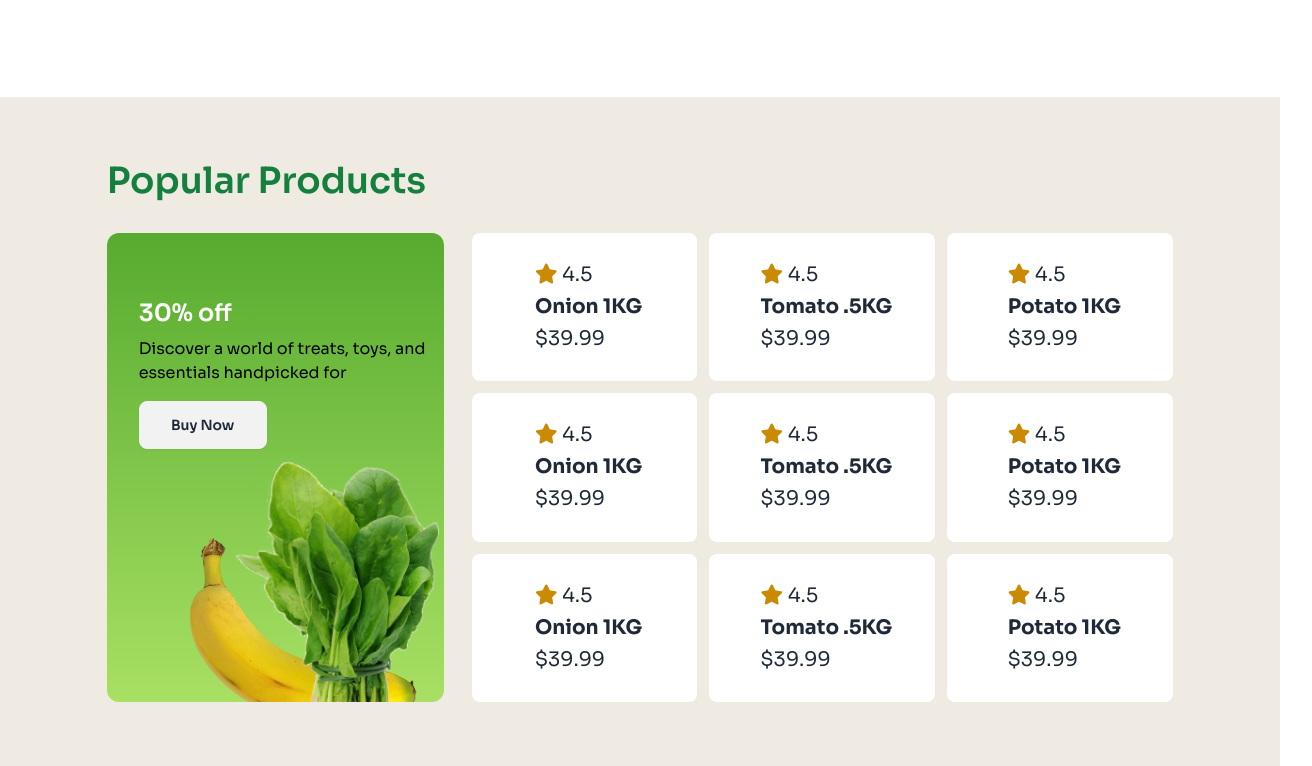
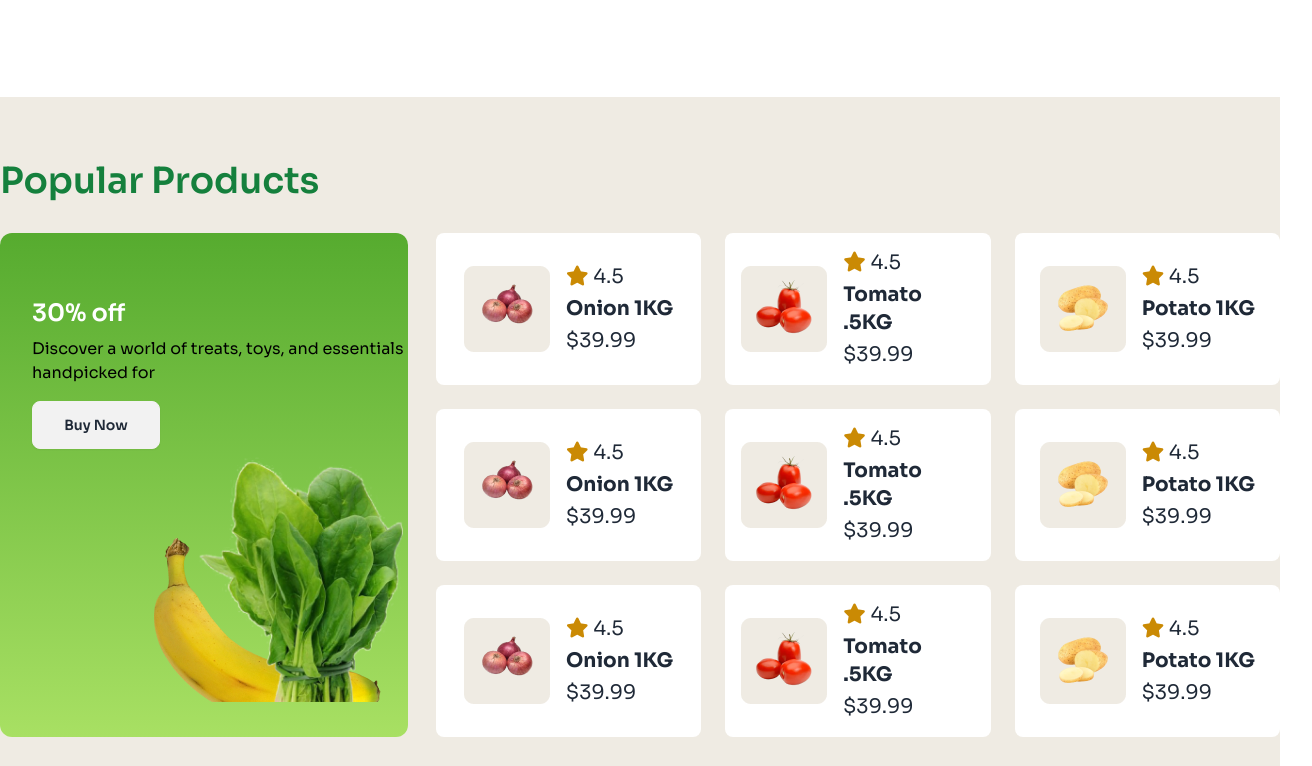
Before and after one commit to hasinahsanul/living-lab-man, a plain HTML site: page index.html in a window 1280 px wide. Shown: the part 1794-2560 px from the top of the page, 1312 px wide, since content can reach past the window. Drawn offline with nearby package versions, Linux system fonts and the light colour scheme.

Commit message:
assignment done

```diff
--- a/index.html
+++ b/index.html
@@ -59,11 +59,15 @@
     <header class="bg-gradient-to-b from-[#FFFFFF] to-[#EFEBE3]">
       <!-- navbar section  -->
       <nav
-        class="py-5 w-full lg:w-11/12 mx-auto border-solid border-2 lg:border-hidden border-[#88C057]"
+        class="py-5 w-full lg:w-[1280px] mx-auto border-solid border-2 lg:border-hidden border-[#88C057]"
       >
         <div class="navbar">
           <div class="navbar-start">
-            <img src="./icon/header-leaf.png" alt="" class="lg:invisible visible pl-2" />
+            <img
+              src="./icon/header-leaf.png"
+              alt=""
+              class="lg:invisible visible pl-2"
+            />
             <img
               src="./c2-assets/logo-header.png"
               alt=""
@@ -135,7 +139,7 @@
     <!-- main section starts here  -->
     <main class=" ">
       <!-- service section starts  -->
-      <section class="lg:w-10/12 md:w-11/12 pl-4 mx-auto mt-24 py-5">
+      <section class="w-11/12 lg:w-[1280px] mx-auto mt-24 py-5">
         <h4 class="text-4xl font-semibold pb-2 text-green-700">Services</h4>
         <div
           class="grid grid-cols-1 lg:grid-cols-3 md:grid-cols-2 lg:space-x-5 space-y-6"
@@ -184,7 +188,7 @@
       <!-- popular section starts  -->
       <section class="bg-[#EFEBE3] lg:pb-1">
         <!-- container div  -->
-        <div class="my-20 pt-16 w-11/12 lg:w-10/12 mx-auto">
+        <div class="my-20 pt-16 w-11/12 lg:w-[1280px] mx-auto">
           <div>
             <h3 class="text-4xl font-semibold pb-8 text-green-700">
               Popular Products
@@ -208,13 +212,17 @@
 
             <!-- mini cards -->
             <div
-              class="lg:col-span-2 grid grid-cols-2 lg:grid-cols-3 grid-rows-4 lg:grid-rows-3 gap-3"
+              class="lg:col-span-2 grid grid-cols-2 lg:grid-cols-3 grid-rows-4 lg:grid-rows-3 gap-6"
             >
               <!-- one  -->
               <div
-                class="bg-[#fff] flex items-center justify-center gap-x-2 py-2 rounded-lg"
+                class="bg-[#fff] flex items-center justify-center gap-4 p-4 rounded-lg"
               >
-                <img src="icon/onion.png" alt="" class="self-center" />
+                <img
+                  src="icon/onion.png"
+                  alt=""
+                  class="self-center w-[86px] h-[86px]"
+                />
                 <div class="space-y-1 text-sm lg:text-xl">
                   <i class="fa-solid fa-star text-yellow-600"></i>
                   <span> 4.5</span>
@@ -225,9 +233,9 @@
 
               <!-- two  -->
               <div
-                class="bg-[#fff] flex items-center justify-center gap-x-2 py-2 rounded-lg"
+                class="bg-[#fff] flex items-center justify-center gap-4 p-4 rounded-lg"
               >
-                <img src="icon/tomato.png" alt="" class="self-center" />
+                <img src="icon/tomato.png" alt="" class="self-center w-[86px] h-[86px]" />
                 <div class="space-y-1 text-sm lg:text-xl">
                   <i class="fa-solid fa-star text-yellow-600"></i>
                   <span> 4.5</span>
@@ -238,9 +246,9 @@
 
               <!-- three  -->
               <div
-                class="bg-[#fff] flex items-center justify-center gap-x-2 py-2 rounded-lg"
+                class="bg-[#fff] flex items-center justify-center gap-4 p-4 rounded-lg"
               >
-                <img src="icon/potato.png" alt="" class="self-center" />
+                <img src="icon/potato.png" alt="" class="self-center w-[86px] h-[86px]" />
                 <div class="space-y-1 text-sm lg:text-xl">
                   <i class="fa-solid fa-star text-yellow-600"></i>
                   <span> 4.5</span>
@@ -250,9 +258,9 @@
               </div>
               <!-- four  -->
               <div
-                class="bg-[#fff] flex items-center justify-center gap-x-2 py-2 rounded-lg"
+                class="bg-[#fff] flex items-center justify-center gap-4 p-4 rounded-lg"
               >
-                <img src="icon/onion.png" alt="" class="self-center" />
+                <img src="icon/onion.png" alt="" class="self-center w-[86px] h-[86px]" />
                 <div class="space-y-1 text-sm lg:text-xl">
                   <i class="fa-solid fa-star text-yellow-600"></i>
                   <span> 4.5</span>
@@ -263,9 +271,9 @@
 
               <!-- five  -->
               <div
-                class="bg-[#fff] flex items-center justify-center gap-x-2 py-2 rounded-lg"
+                class="bg-[#fff] flex items-center justify-center gap-4 p-4 rounded-lg"
               >
-                <img src="icon/tomato.png" alt="" class="self-center" />
+                <img src="icon/tomato.png" alt="" class="self-center w-[86px] h-[86px]" />
                 <div class="space-y-1 text-sm lg:text-xl">
                   <i class="fa-solid fa-star text-yellow-600"></i>
                   <span> 4.5</span>
@@ -276,9 +284,9 @@
 
               <!-- six  -->
               <div
-                class="bg-[#fff] flex items-center justify-center gap-x-2 py-2 rounded-lg"
+                class="bg-[#fff] flex items-center justify-center gap-4 p-4 rounded-lg"
               >
-                <img src="icon/potato.png" alt="" class="self-center" />
+                <img src="icon/potato.png" alt="" class="self-center w-[86px] h-[86px]" />
                 <div class="space-y-1 text-sm lg:text-xl">
                   <i class="fa-solid fa-star text-yellow-600"></i>
                   <span> 4.5</span>
@@ -288,9 +296,9 @@
               </div>
               <!-- seven  -->
               <div
-                class="bg-[#fff] flex items-center justify-center gap-x-2 py-2 rounded-lg"
+                class="bg-[#fff] flex items-center justify-center gap-4 p-4 rounded-lg"
               >
-                <img src="icon/onion.png" alt="" class="self-center" />
+                <img src="icon/onion.png" alt="" class="self-center w-[86px] h-[86px]" />
                 <div class="space-y-1 text-sm lg:text-xl">
                   <i class="fa-solid fa-star text-yellow-600"></i>
                   <span> 4.5</span>
@@ -301,9 +309,9 @@
 
               <!-- eight  -->
               <div
-                class="bg-[#fff] flex items-center justify-center gap-x-2 py-2 rounded-lg"
+                class="bg-[#fff] flex items-center justify-center gap-4 p-4 rounded-lg"
               >
-                <img src="icon/tomato.png" alt="" class="self-center" />
+                <img src="icon/tomato.png" alt="" class="self-center w-[86px] h-[86px]" />
                 <div class="space-y-1 text-sm lg:text-xl">
                   <i class="fa-solid fa-star text-yellow-600"></i>
                   <span> 4.5</span>
@@ -312,11 +320,11 @@
                 </div>
               </div>
 
-              <!-- night  -->
+              <!-- nine  -->
               <div
-                class="bg-[#fff] flex items-center justify-center gap-x-2 py-2 rounded-lg invisible lg:visible"
+                class="bg-[#fff] flex items-center justify-center gap-4 p-4 rounded-lg invisible lg:visible"
               >
-                <img src="icon/potato.png" alt="" class="self-center" />
+                <img src="icon/potato.png" alt="" class="self-center w-[86px] h-[86px]" />
                 <div class="space-y-1 text-sm lg:text-xl">
                   <i class="fa-solid fa-star text-yellow-600"></i>
                   <span> 4.5</span>
@@ -330,7 +338,7 @@
       </section>
 
       <!-- Extra:client review section starts  -->
-      <section class="w-11/12 lg:w-10/12 mx-auto mt-24 py-5">
+      <section class="w-11/12 lg:w-[1280px] mx-auto mt-24 py-5">
         <!-- heading  -->
         <div class="indicator">
           <span class="indicator-item badge badge-primary">new</span>
@@ -487,7 +495,7 @@
       </section>
 
       <!-- offer section starts  -->
-      <section class="mt-20 pb-96 pt-16 w-11/12 lg:w-10/12 mx-auto">
+      <section class="mt-20 pb-96 pt-16 w-11/12 lg:w-[1280px] mx-auto">
         <!-- heading  -->
         <div>
           <h3 class="text-4xl font-semibold pb-8 text-green-700">
@@ -548,8 +556,9 @@
     <!-- footer conter div here  -->
     <div class="relative mt-0">
       <!-- footer card starts  -->
+      <div class="w-11/12 lg:w-[1280px] mx-auto  absolute left-0 right-0 -top-[285px] lg:-top-[206px]  z-10">
         <section
-        class="bg-[#EFEBE3] mt-20 p-8 w-11/12 lg:w-10/12 mx-auto space-y-6 rounded-xl lg:flex md:flex lg:justify-evenly absolute -top-96 md:-top-72 lg:-top-72 left-4 md:left-10 lg:left-32 z-10"
+          class="bg-[#EFEBE3]  p-8  w-full space-y-6 rounded-xl lg:flex md:flex lg:justify-evenly "
         >
           <!-- image  -->
           <div><img src="c2-assets/vegetable-busket.png" alt="" /></div>
@@ -573,11 +582,12 @@
             </button>
           </div>
         </section>
+      </div>
 
       <!-- footer section starts here  -->
       <footer class="bg-[#179800]">
         <div
-          class="w-11/12 lg:w-10/12 mx-auto pt-80 pb-10 space-y-8 md:pt-56 lg:flex lg:justify-between lg:pb-20"
+          class="w-11/12 lg:w-[1280px] mx-auto  pb-10 space-y-8 pt-[333px] md:pt-56 lg:pt-[354px] lg:flex lg:justify-between lg:pb-20"
         >
           <!-- one  -->
           <div>
```
Also changed, not shown: icon/onion.png (added), icon/potato.png (added), icon/tomato.png (added). Lines whose indentation alone changed are shown as unchanged.
